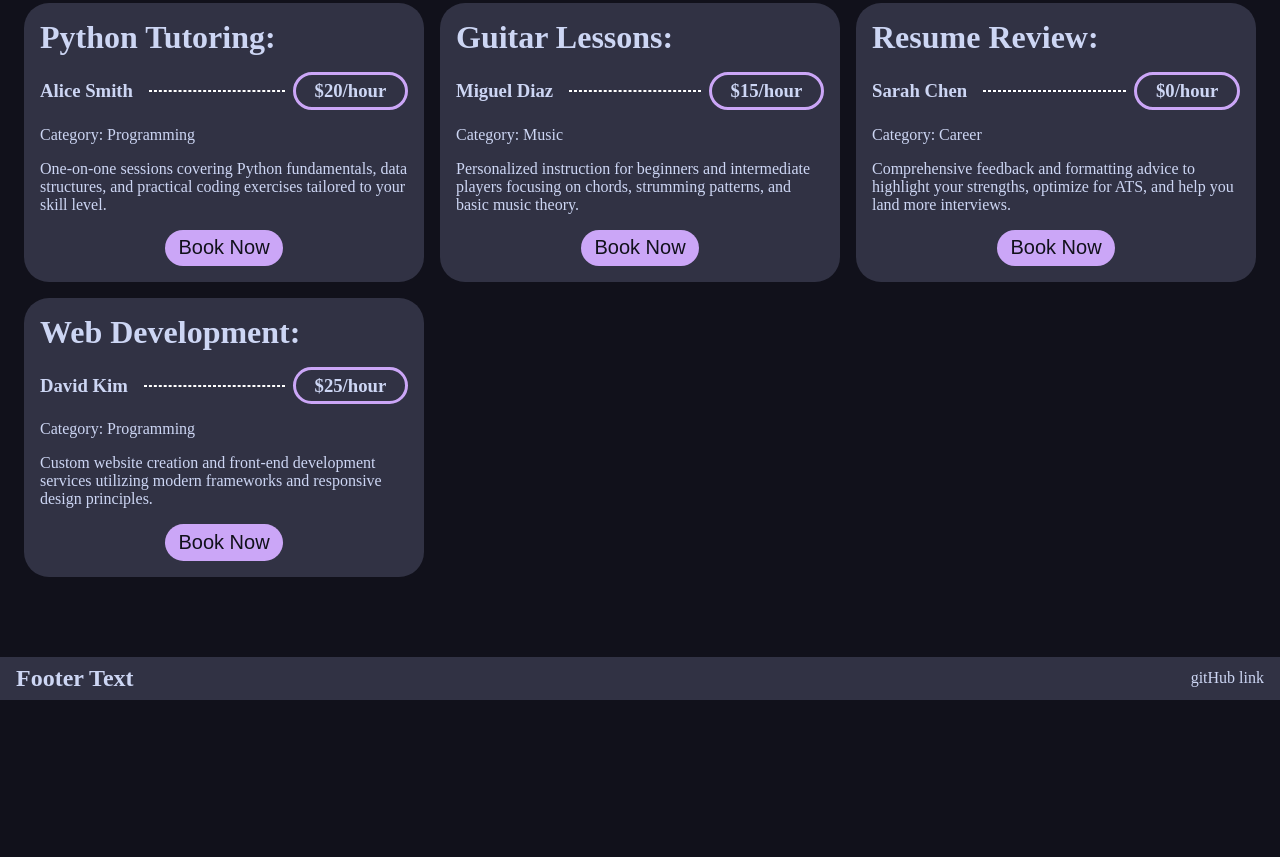
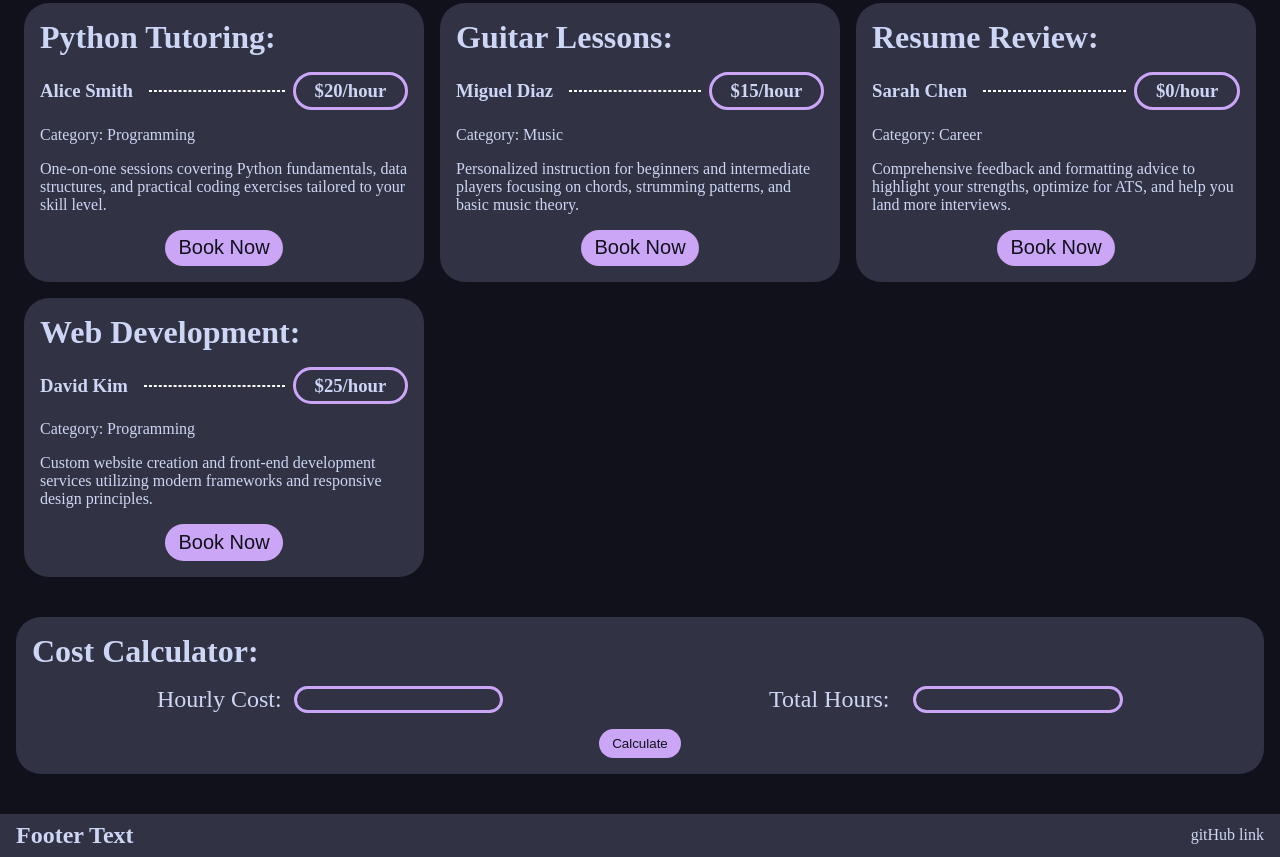
Before and after one commit to wood20q/skillswap-chad-a6, a website: page index.html in a window 1280 px wide. Shown: the part 472-1329 px from the top of the page. Before the commit the page ends 1172 px from the top, so only its background shows below. Drawn offline with Linux system fonts and the light colour scheme.

Commit message:
Implemented cost calculator on the website

```diff
--- a/index.html
+++ b/index.html
@@ -43,6 +43,22 @@
             <div class="featuredSkillsWrapper" id="skillsGrid">
 
             </div>
+
+            <div class="costCalculatorSection">
+                <h1 id="costTitle">Cost Calculator:</h1>
+                <h2 class="disabled" id="costLabel">Cost</h2>
+                <form class="costCalculatorWrapper" id="costCalculatorWrapper">
+                    <div class="hourlyCostWrapper">
+                        <label for="hourlyCost">Hourly Cost:</label>
+                        <input type="number" name="hourlyCost" id="hourlyCost" required>
+                    </div>
+                    <div class="hoursWrapper">
+                        <label for="hours">Total Hours:</label>
+                        <input type="number" name="hours" id="hours" required>
+                    </div>
+                    <button type="submit" id="calculateButton">Calculate</button>
+                </form>
+            </div>
         </div>
 
     </main>
--- a/script.js
+++ b/script.js
@@ -9,6 +9,10 @@ const SKILLS = [
 function filterSkillsByCategory (skillList, category) {
     if (category === "All") return skillList
     else return skillList.filter(skill => skill.category === category)
+}
+
+function calculateTotalCost(cost, time) {
+    return (cost * time)
 }
 
 // Script.js
@@ -53,4 +57,15 @@ function handleFilter(type) {
 
 document.addEventListener("DOMContentLoaded", () => {
     loadFeaturedSkills(filterSkillsByCategory(SKILLS, "All"))
+
+    document.getElementById('costCalculatorWrapper').addEventListener('submit', (event) => {
+        event.preventDefault()
+
+        const hourlyCost = document.getElementById('hourlyCost').value
+        const hours = document.getElementById('hours').value
+        const costLabel = document.getElementById('costLabel')
+
+        costLabel.classList.remove('disabled')
+        costLabel.textContent = `Cost: $${calculateTotalCost(hourlyCost, hours)}`
+    })
 })
--- a/style.css
+++ b/style.css
@@ -44,6 +44,8 @@ body {
     grid-template-rows: auto 1fr auto;
     min-height: 100dvh;
 }
+
+.disabled { display: none !important;}
 
 /* General Styling */
 a {
@@ -172,7 +174,7 @@ nav li a:hover {
 
 .course { grid-area: course; }
 .author { grid-area: author; }
-.category { grid-area: category; ;}
+.category { grid-area: category; }
 .description { grid-area: description; }
 
 .bookNow {
@@ -197,6 +199,51 @@ nav li a:hover {
     padding: 0.25em 1em;
 }
 
+/* Cost Calculator */
+.costCalculatorSection {
+    display: grid;
+    background-color: var(--surface0);
+    padding: 1em;
+    border-radius: 25px;
+    gap: 1em;
+}
+
+.costCalculatorWrapper {
+    display: grid;
+    gap: 1em;
+    grid-template-areas:
+        "hourlyCost hours"
+        "submit submit";
+}
+
+.hourlyCostWrapper {
+    display: flex;
+    grid-area: hourlyCost;
+    gap: 0.5em;
+    justify-content: center;
+    align-items: center;
+    font-size: x-large;
+}
+
+.hoursWrapper {
+    display: flex;
+    grid-area: hours;
+    gap: 1em;
+    justify-content: center;
+    align-items: center;
+    font-size: x-large;
+}
+
+#calculateButton {grid-area: submit; justify-self: center;}
+
+.costCalculatorSection input {
+    background-color: var(--surface0);
+    color: var(--text);
+    padding: 0.25em 1em;
+    border-radius: 100vh;
+    border: 3px solid var(--mauve);
+}
+
 /* Footer */
 footer {
     display: grid;
```
